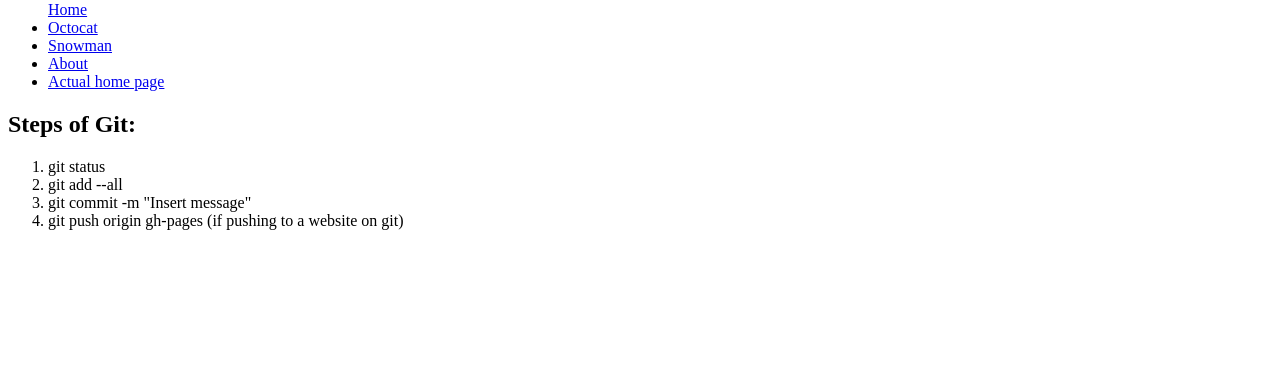
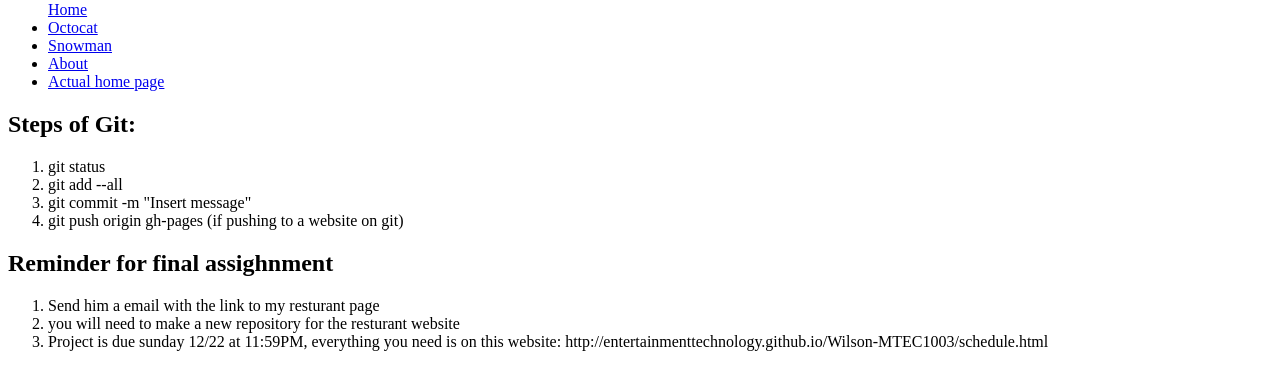
Before and after one commit to CalebDeeRakower/Lab-13-Remote, a plain HTML site: page Index.html in a window 1280 px wide. Shown: the part 79-468 px from the top of the page. Drawn offline with Linux system fonts and the light colour scheme.

Commit message:
Made a new list on the index.html file

```diff
--- a/Index.html
+++ b/Index.html
@@ -20,6 +20,11 @@
   <li>git commit -m "Insert message"</li>
   <li>git push origin gh-pages (if pushing to a website on git)</li>
 </ol>
-
+<h2>Reminder for final assighnment</h2>
+<ol>
+  <li>Send him a email with the link to my resturant page</li>
+  <li>you will need to make a new repository for the resturant website</li>
+  <li>Project is due sunday 12/22 at 11:59PM, everything you need is on this website: http://entertainmenttechnology.github.io/Wilson-MTEC1003/schedule.html</li>
+</ol>
 </body>
 </html>
```
